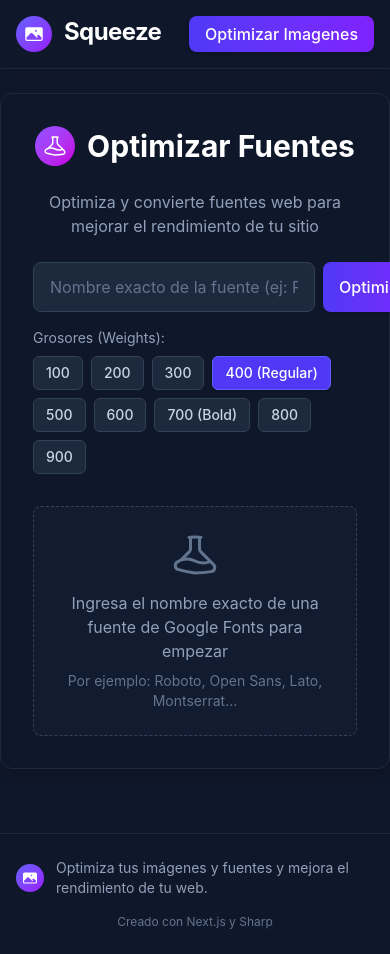
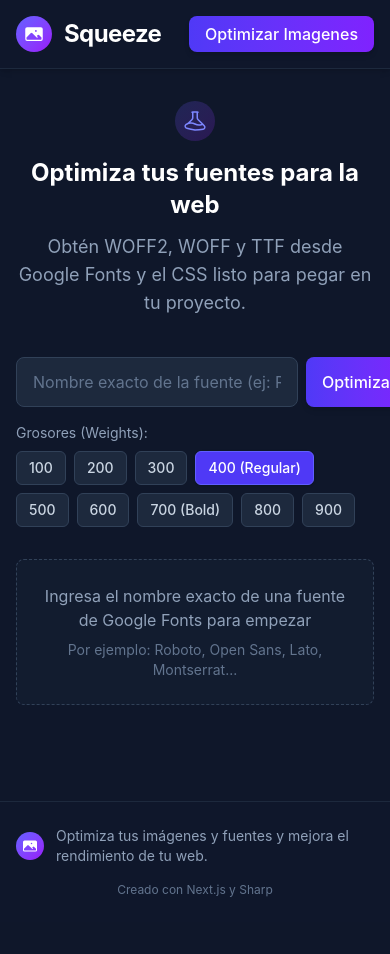
Before and after one commit to Sergitxin22/squeeze, a Next.js app: page /fonts in a window 390 px wide. Shown: the top 954 px of the page. After the commit the page ends 922 px from the top, so only its background shows below. Built offline with nearby package versions, Linux system fonts and the light colour scheme.

Commit message:
refactor: simplificar el código y mejorar la estructura de los componentes de la interfaz

```diff
--- a/app/components/Header.tsx
+++ b/app/components/Header.tsx
@@ -16,11 +16,7 @@ export default function Header({ currentPage }: HeaderProps) {
                             <path fillRule="evenodd" d="M1.5 6a2.25 2.25 0 012.25-2.25h16.5A2.25 2.25 0 0122.5 6v12a2.25 2.25 0 01-2.25 2.25H3.75A2.25 2.25 0 011.5 18V6zM3 16.06V18c0 .414.336.75.75.75h16.5A.75.75 0 0021 18v-1.94l-2.69-2.689a1.5 1.5 0 00-2.12 0l-.88.879.97.97a.75.75 0 11-1.06 1.06l-5.16-5.159a1.5 1.5 0 00-2.12 0L3 16.061zm10.125-7.81a1.125 1.125 0 112.25 0 1.125 1.125 0 01-2.25 0z" clipRule="evenodd" />
                         </svg>
                     </div>
-                    <div>
-                        <h1 className="text-2xl font-bold text-white tracking-tight">Squeeze</h1>
-                        <p className="text-slate-400 text-sm mt-1">
-                        </p>
-                    </div>
+                    <h1 className="text-2xl font-bold text-white tracking-tight">Squeeze</h1>
                 </Link>
                 <nav>
                     {currentPage === 'images' ? (
@@ -30,12 +26,14 @@ export default function Header({ currentPage }: HeaderProps) {
                         >
                             Optimizar Fuentes
                         </Link>
-                    ) : <Link
-                        href="/"
-                        className="px-4 py-2 rounded-lg bg-gradient-to-r from-indigo-600 to-violet-600 hover:from-indigo-700 hover:to-violet-700 text-white font-medium shadow-md transition-all duration-300"
-                    >
-                        Optimizar Imagenes
-                    </Link>}
+                    ) : (
+                        <Link
+                            href="/"
+                            className="px-4 py-2 rounded-lg bg-gradient-to-r from-indigo-600 to-violet-600 hover:from-indigo-700 hover:to-violet-700 text-white font-medium shadow-md transition-all duration-300"
+                        >
+                            Optimizar Imagenes
+                        </Link>
+                    )}
                 </nav>
             </div>
         </header>
--- a/app/components/ImageOptimizer.tsx
+++ b/app/components/ImageOptimizer.tsx
@@ -316,12 +316,6 @@ const ImageOptimizer: React.FC = () => {
                     Sube una o hasta 100 imagenes de golpe, selecciona calidad y descarga
                     todas optimizadas en WebP y AVIF para mejorar el rendimiento de tu sitio.
                 </p>
-                {/* <div className="mt-4 inline-flex items-center text-sm px-3 py-1.5 rounded-full bg-slate-800 text-slate-300 border border-slate-700">
-                    <svg xmlns="http://www.w3.org/2000/svg" fill="none" viewBox="0 0 24 24" strokeWidth={1.5} stroke="currentColor" className="w-4 h-4 mr-1.5 text-indigo-400">
-                        <path strokeLinecap="round" strokeLinejoin="round" d="M9 12.75 11.25 15 15 9.75M21 12a9 9 0 1 1-18 0 9 9 0 0 1 18 0Z" />
-                    </svg>
-                    Tu privacidad es importante: todas las imágenes se procesan localmente
-                </div> */}
             </div>
 
             {/* Área de arrastrar y soltar */}
--- a/app/fonts/page.tsx
+++ b/app/fonts/page.tsx
@@ -123,21 +123,23 @@ export default function FontsPage() {
         <div>
             <Header currentPage="fonts" />
 
-            <div className="max-w-2xl mx-auto bg-slate-900 rounded-xl shadow-lg p-8 border border-slate-800 mt-6">
-                <div className="flex items-center justify-center mb-6">
-                    <div className="mr-3 p-2 rounded-full bg-gradient-to-br from-violet-500 to-fuchsia-600">
-                        <svg xmlns="http://www.w3.org/2000/svg" fill="none" viewBox="0 0 24 24" strokeWidth={1.5} stroke="currentColor" className="w-6 h-6 text-white">
+            <main className="max-w-7xl mx-auto py-8 px-4 sm:px-6 lg:px-8">
+                <div className="space-y-8">
+                    <div className="text-center max-w-2xl mx-auto mb-10">
+                        <div className="inline-flex items-center justify-center p-2 rounded-full bg-gradient-to-br from-indigo-500/20 to-purple-600/20 mb-4">
+                            <svg xmlns="http://www.w3.org/2000/svg" fill="none" viewBox="0 0 24 24" strokeWidth={1.5} stroke="currentColor" className="w-6 h-6 text-indigo-400">
                                 <path strokeLinecap="round" strokeLinejoin="round" d="M9.75 3.104v5.714a2.25 2.25 0 0 1-.659 1.591L5 14.5M9.75 3.104c-.251.023-.501.05-.75.082m.75-.082a24.301 24.301 0 0 1 4.5 0m0 0v5.714c0 .597.237 1.17.659 1.591L19.8 15.3M14.25 3.104c.251.023.501.05.75.082M19.8 15.3l-1.57.393A9.065 9.065 0 0 1 12 15a9.065 9.065 0 0 0-6.23-.693L5 14.5m14.8.8 1.402 1.402c1.232 1.232.65 3.318-1.067 3.611A48.309 48.309 0 0 1 12 21a48.25 48.25 0 0 1-8.135-1.687c-1.718-.293-2.3-2.379-1.067-3.61L5 14.5" />
                             </svg>
                         </div>
-                    <h1 className="text-3xl font-bold text-white">Optimizar Fuentes</h1>
+                        <h2 className="text-2xl font-bold text-white mb-3">
+                            Optimiza tus fuentes para la web
+                        </h2>
+                        <p className="mt-2 text-slate-400 text-lg">
+                            Obtén WOFF2, WOFF y TTF desde Google Fonts y el CSS listo para pegar en tu proyecto.
+                        </p>
                     </div>
 
-                <p className="text-slate-400 text-center mb-6">
-                    Optimiza y convierte fuentes web para mejorar el rendimiento de tu sitio
-                </p>
-
-                <form onSubmit={e => { e.preventDefault(); handleOptimizeFont(); }} className="flex flex-col gap-4 mb-8">
+                    <form onSubmit={e => { e.preventDefault(); handleOptimizeFont(); }} className="w-full max-w-xl mx-auto flex flex-col gap-4">
                         <div className="flex gap-2">
                             <input
                                 type="text"
@@ -188,12 +190,9 @@ export default function FontsPage() {
                     </form>
 
                     {fontFiles.length > 0 && (
-                    <>
+                        <div className="w-full max-w-xl mx-auto">
                             <div className="flex items-center mb-3 border-b border-slate-800 pb-2">
-                            <svg xmlns="http://www.w3.org/2000/svg" fill="none" viewBox="0 0 24 24" strokeWidth={1.5} stroke="currentColor" className="w-5 h-5 text-indigo-400 mr-2">
-                                <path strokeLinecap="round" strokeLinejoin="round" d="M19.5 14.25v-2.625a3.375 3.375 0 0 0-3.375-3.375h-1.5A1.125 1.125 0 0 1 13.5 7.125v-1.5a3.375 3.375 0 0 0-3.375-3.375H8.25m2.25 0H5.625c-.621 0-1.125.504-1.125 1.125v17.25c0 .621.504 1.125 1.125 1.125h12.75c.621 0 1.125-.504 1.125-1.125V11.25a9 9 0 0 0-9-9Z" />
-                            </svg>
-                            <h3 className="text-lg font-semibold text-white">Archivos Generados ({fontFiles.length})</h3>
+                                <h3 className="text-lg font-semibold text-white">Archivos generados ({fontFiles.length})</h3>
                             </div>
 
                             <div className="flex gap-3 mb-6 flex-wrap bg-slate-800/50 p-4 rounded-lg">
@@ -227,11 +226,11 @@ export default function FontsPage() {
                                 </svg>
                                 {packingZip ? 'Preparando ZIP...' : 'Descargar ZIP'}
                             </button>
-                    </>
+                        </div>
                     )}
 
                     {fontCss && !error && (
-                    <div className="bg-slate-800 rounded-lg p-4 border border-slate-700 mt-4">
+                        <div className="w-full max-w-xl mx-auto bg-slate-800 rounded-lg p-4 border border-slate-700">
                             <div className="flex items-center justify-between gap-3 mb-2 text-slate-300">
                                 <div className="flex items-center">
                                     <svg xmlns="http://www.w3.org/2000/svg" fill="none" viewBox="0 0 24 24" strokeWidth={1.5} stroke="currentColor" className="w-4 h-4 mr-2 text-indigo-400">
@@ -252,7 +251,7 @@ export default function FontsPage() {
                     )}
 
                     {error && (
-                    <div className="bg-red-900/30 border border-red-700 rounded-lg p-4 mb-4 mt-4 flex items-start">
+                        <div className="w-full max-w-xl mx-auto bg-red-900/30 border border-red-700 rounded-lg p-4 flex items-start">
                             <svg xmlns="http://www.w3.org/2000/svg" fill="none" viewBox="0 0 24 24" strokeWidth={1.5} stroke="currentColor" className="w-5 h-5 text-red-400 mt-0.5 mr-2 flex-shrink-0">
                                 <path strokeLinecap="round" strokeLinejoin="round" d="M12 9v3.75m-9.303 3.376c-.866 1.5.217 3.374 1.948 3.374h14.71c1.73 0 2.813-1.874 1.948-3.374L13.949 3.378c-.866-1.5-3.032-1.5-3.898 0L2.697 16.126ZM12 15.75h.007v.008H12v-.008Z" />
                             </svg>
@@ -261,15 +260,13 @@ export default function FontsPage() {
                     )}
 
                     {!fontFiles.length && !error && (
-                    <div className="text-center mt-8 text-slate-400 bg-slate-800/30 rounded-lg p-6 border border-dashed border-slate-700">
-                        <svg xmlns="http://www.w3.org/2000/svg" fill="none" viewBox="0 0 24 24" strokeWidth={1.5} stroke="currentColor" className="w-12 h-12 mx-auto text-slate-500 mb-3">
-                            <path strokeLinecap="round" strokeLinejoin="round" d="M9.75 3.104v5.714a2.25 2.25 0 0 1-.659 1.591L5 14.5M9.75 3.104c-.251.023-.501.05-.75.082m.75-.082a24.301 24.301 0 0 1 4.5 0m0 0v5.714c0 .597.237 1.17.659 1.591L19.8 15.3M14.25 3.104c.251.023.501.05.75.082M19.8 15.3l-1.57.393A9.065 9.065 0 0 1 12 15a9.065 9.065 0 0 0-6.23-.693L5 14.5m14.8.8 1.402 1.402c1.232 1.232.65 3.318-1.067 3.611A48.309 48.309 0 0 1 12 21a48.25 48.25 0 0 1-8.135-1.687c-1.718-.293-2.3-2.379-1.067-3.61L5 14.5" />
-                        </svg>
+                        <div className="w-full max-w-xl mx-auto text-center text-slate-400 bg-slate-800/30 rounded-lg p-6 border border-dashed border-slate-700">
                             <p>Ingresa el nombre exacto de una fuente de Google Fonts para empezar</p>
                             <p className="text-sm mt-2 text-slate-500">Por ejemplo: Roboto, Open Sans, Lato, Montserrat...</p>
                         </div>
                     )}
                 </div>
+            </main>
         </div>
     );
 }
--- a/app/globals.css
+++ b/app/globals.css
@@ -1,151 +1,20 @@
 @import "tailwindcss";
 
 :root {
-  --background: #ffffff;
-  --foreground: #171717;
-
-  /* Colores de tema */
+  --background: #0f172a;
+  --foreground: #e2e8f0;
   --primary: #4f46e5;
-  --primary-hover: #6366f1;
-  --secondary: #4b5563;
-  --accent: #8b5cf6;
-  --success: #10b981;
-  --info: #3b82f6;
-  --warning: #f59e0b;
-  --danger: #ef4444;
-
-  /* Colores de fondo y texto para modo oscuro */
-  --bg-dark: #0f172a;
-  --bg-dark-secondary: #1e293b;
-  --text-dark: #e2e8f0;
-  --text-dark-secondary: #94a3b8;
-
-  /* Bordes */
-  --border-dark: #334155;
-  --border-light: #e2e8f0;
-
-  /* Sombras */
-  --shadow-sm: 0 1px 2px rgba(0, 0, 0, 0.05);
-  --shadow: 0 4px 6px -1px rgba(0, 0, 0, 0.1), 0 2px 4px -1px rgba(0, 0, 0, 0.06);
-  --shadow-md: 0 10px 15px -3px rgba(0, 0, 0, 0.1), 0 4px 6px -2px rgba(0, 0, 0, 0.05);
-  --shadow-lg: 0 20px 25px -5px rgba(0, 0, 0, 0.1), 0 10px 10px -5px rgba(0, 0, 0, 0.04);
-}
-
-/* Definiciones del tema */
-:root {
-  --color-background: var(--background);
-  --color-foreground: var(--foreground);
   --font-sans: var(--font-geist-sans);
   --font-mono: var(--font-geist-mono);
 }
 
-/* Siempre usar modo oscuro independientemente de la preferencia del sistema */
-:root {
-  --background: var(--bg-dark);
-  --foreground: var(--text-dark);
-}
-
-/* Estilos base */
 body {
   background: var(--background);
   color: var(--foreground);
-  font-family: var(--font-sans), system-ui, -apple-system, sans-serif;
+  font-family: var(--font-sans), system-ui, sans-serif;
 }
 
-/* Estilos personalizados para elementos comunes */
-.btn {
-  display: inline-flex;
-  align-items: center;
-  justify-content: center;
-  border-radius: 0.375rem;
-  padding: 0.5rem 1rem;
-  font-size: 0.875rem;
-  font-weight: 500;
-  box-shadow: 0 1px 2px rgba(0, 0, 0, 0.05);
-  transition-property: all;
-  transition-timing-function: cubic-bezier(0.4, 0, 0.2, 1);
-  transition-duration: 150ms;
-}
-
-.btn:focus {
-  outline: 2px solid transparent;
-  outline-offset: 2px;
-  box-shadow: 0 0 0 2px rgba(79, 70, 229, 0.5);
-}
-
-.btn-primary {
-  background-color: var(--primary);
-  color: #ffffff;
-}
-
-.btn-primary:hover {
-  background-color: var(--primary-hover);
-}
-
-.btn-secondary {
-  background-color: #1e293b;
-  color: #ffffff;
-}
-
-.btn-secondary:hover {
-  background-color: #334155;
-}
-
-.btn-outline {
-  border: 1px solid #334155;
-  background-color: transparent;
-  color: #e2e8f0;
-}
-
-.btn-outline:hover {
-  background-color: #1e293b;
-}
-
-.btn-success {
-  background-color: var(--success);
-  color: #ffffff;
-}
-
-.btn-success:hover {
-  background-color: #059669;
-}
-
-/* Estilos para tarjetas */
-.card {
-  border-radius: 0.75rem;
-  border: 1px solid #1e293b;
-  background-color: #0f172a;
-  box-shadow: 0 4px 6px -1px rgba(0, 0, 0, 0.1), 0 2px 4px -1px rgba(0, 0, 0, 0.06);
-}
-
-.card-header {
-  border-bottom: 1px solid #1e293b;
-  padding: 1rem;
-  font-weight: 500;
-}
-
-.card-body {
-  padding: 1rem;
-}
-
-/* Inputs */
-.input {
-  border-radius: 0.375rem;
-  border: 1px solid #334155;
-  background-color: #1e293b;
-  padding: 0.5rem 0.75rem;
-  color: #e2e8f0;
-  box-shadow: 0 1px 2px rgba(0, 0, 0, 0.05);
-}
-
-.input:focus {
-  border-color: var(--primary);
-  outline: none;
-  box-shadow: 0 0 0 1px var(--primary);
-}
-
-/* Estilos personalizados para input range */
-input[type=range]::-webkit-slider-thumb {
+input[type="range"]::-webkit-slider-thumb {
   -webkit-appearance: none;
   appearance: none;
   width: 16px;
@@ -153,54 +22,14 @@ input[type=range]::-webkit-slider-thumb {
   border-radius: 50%;
   background: #6366f1;
   border: 2px solid #fff;
-  box-shadow: 0 0 2px rgba(0, 0, 0, 0.3);
   cursor: pointer;
-  transition: all 0.2s ease;
 }
 
-input[type=range]::-webkit-slider-thumb:hover {
-  background: #4f46e5;
-  transform: scale(1.1);
-}
-
-input[type=range]::-moz-range-thumb {
+input[type="range"]::-moz-range-thumb {
   width: 16px;
   height: 16px;
   border-radius: 50%;
   background: #6366f1;
   border: 2px solid #fff;
-  box-shadow: 0 0 2px rgba(0, 0, 0, 0.3);
   cursor: pointer;
-  transition: all 0.2s ease;
 }
-
-input[type=range]::-moz-range-thumb:hover {
-  background: #4f46e5;
-  transform: scale(1.1);
-}
-
-/* Efectos de gradiente */
-.gradient-primary {
-  background-image: linear-gradient(to right, #4f46e5, #8b5cf6);
-}
-
-.gradient-secondary {
-  background-image: linear-gradient(to right, #1e293b, #0f172a);
-}
-
-/* Animaciones */
-@keyframes pulse {
-
-  0%,
-  100% {
-    opacity: 1;
-  }
-
-  50% {
-    opacity: 0.7;
-  }
-}
-
-.animate-pulse {
-  animation: pulse 2s cubic-bezier(0.4, 0, 0.6, 1) infinite;
-}
```
Lines whose indentation alone changed are shown as unchanged.
